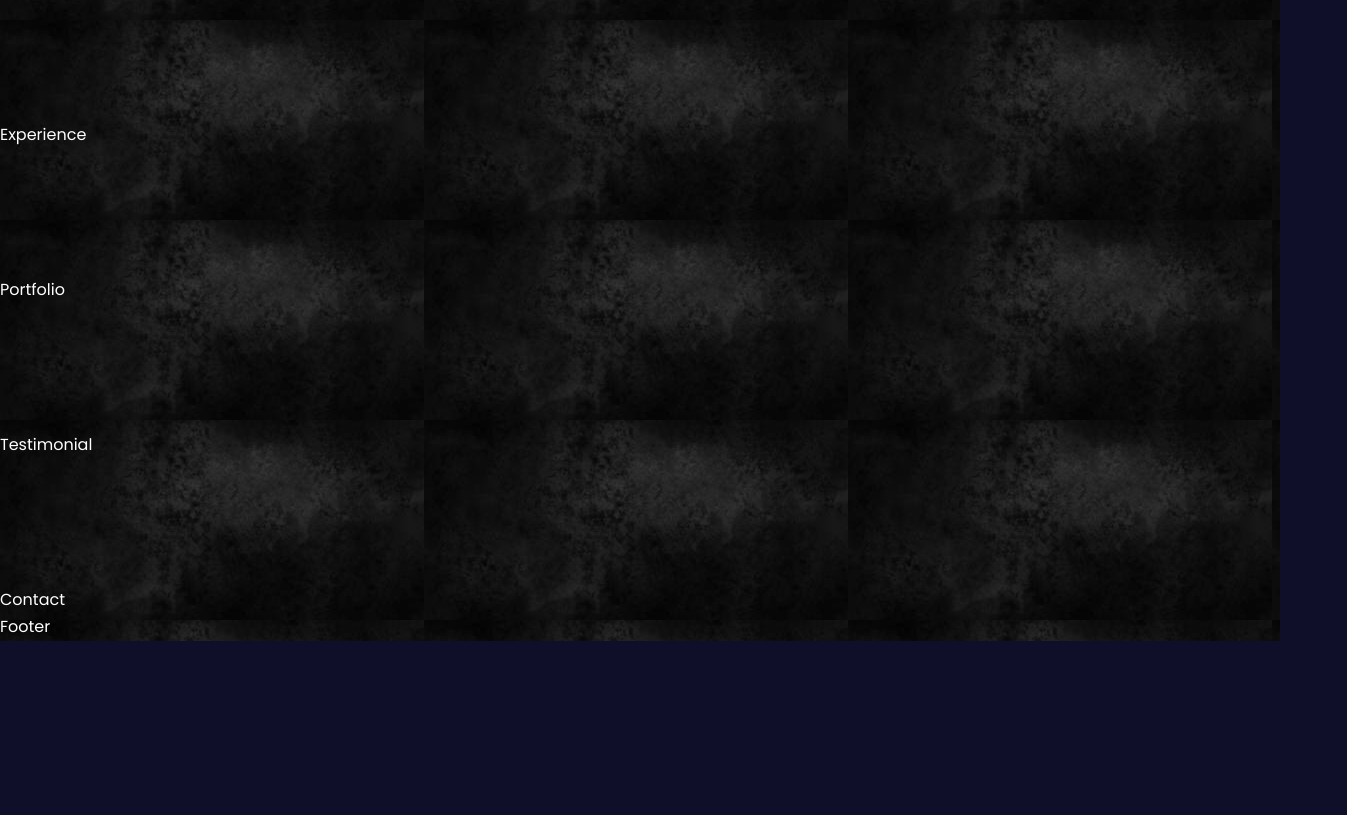
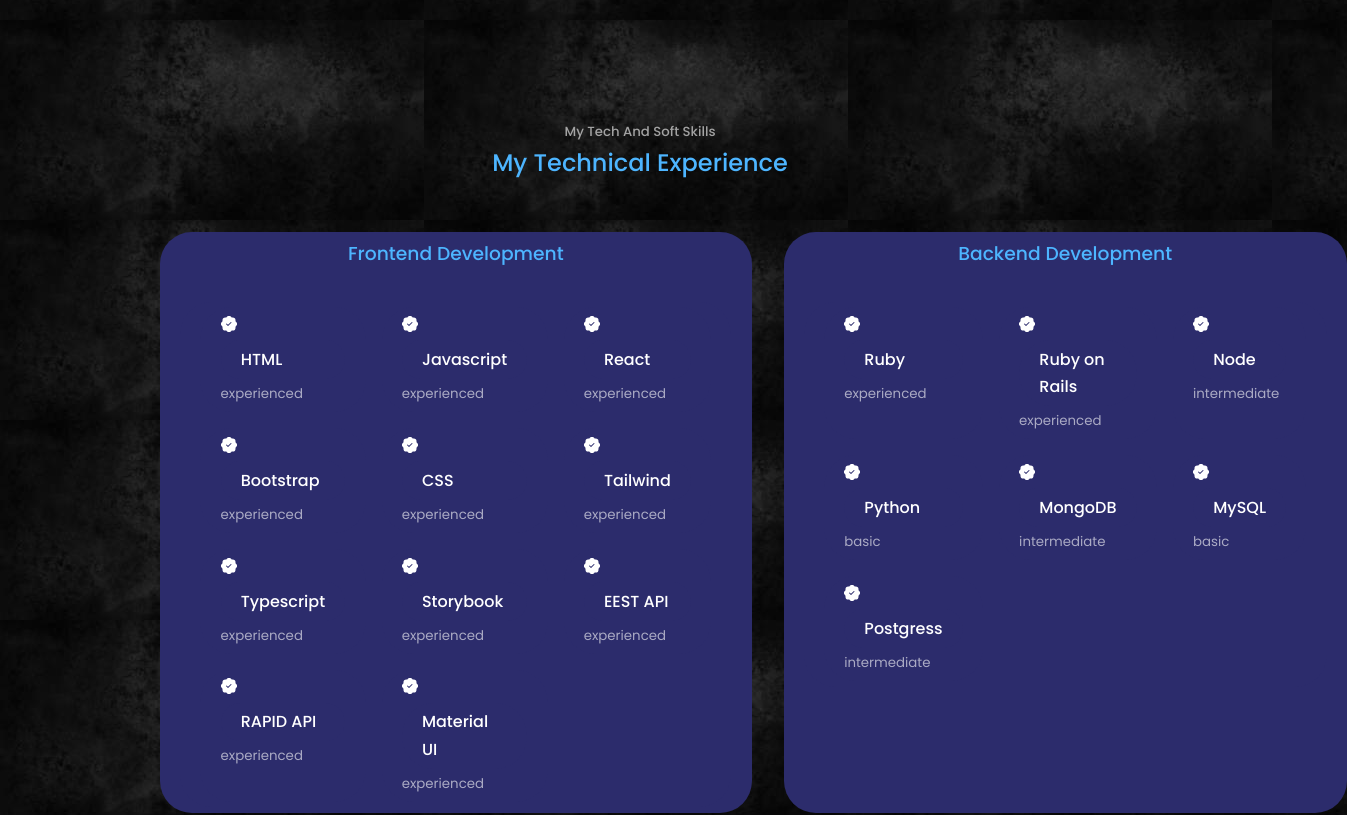
Before and after one commit to fortuneonyeka/react-portfolio, a React (Create React App) app: page / in a window 1280 px wide. Shown: the part 1580-2395 px from the top of the page, 1347 px wide, since content can reach past the window. Before the commit the page ends 2221 px from the top, so only its background shows below. Built offline with nearby package versions, Linux system fonts and the light colour scheme.

Commit message:
render experiences

```diff
--- a/src/Components/experience/Experience.jsx
+++ b/src/Components/experience/Experience.jsx
@@ -1,9 +1,53 @@
 import React from 'react'
 import "./Experience.css"
+import {BsPatchCheckFill} from "react-icons/bs"
+import Frontend from "../../data/FrontEndData"
+import Backend from "../../data/BackEndData"
 
 const Experience = () => {
   return (
-    <section id="experience">Experience</section>
+    <section id="experience">
+      <h5>My Tech And Soft Skills</h5>
+      <h2>My Technical Experience</h2>
+
+      <div className="container experience__container">
+        <div className="frontend__experience">
+          <h3>Frontend Development</h3>
+          <div className="experience__content">
+            <article className="experience__details">
+              {Frontend.map((item) => {
+               return(
+                <div>
+                  <BsPatchCheckFill/>
+                <div><h4 key={item.name}>{item.name}</h4></div>
+                <small className="text-light">{item.experience}</small>
+                </div>
+               )
+              })}
+
+              <small>{Frontend.experience}</small>
+            </article>
+          </div>
+        </div>
+        <div className="backend__experience">
+          <h3>Backend Development</h3>
+          <div className="experience__content">
+              <article className="experience__details">
+              {Backend.map((item) => {
+               return(
+                  <div>
+                    <BsPatchCheckFill/>
+                    <div><h4 key={item.name}>{item.name}</h4></div>
+                    <small className="text-light">{item.experience}</small>
+                  </div>
+               )
+              })}
+              </article>
+          </div>
+
+        </div>
+      </div>
+    </section>
   )
 }
 
```
